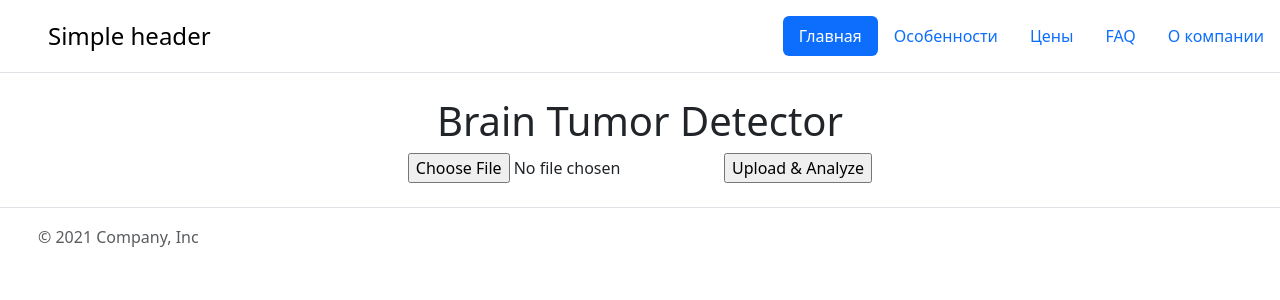
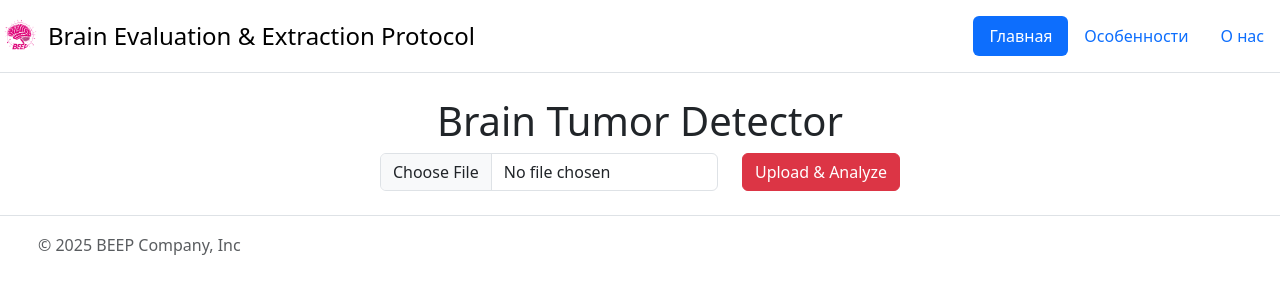
Before and after one commit to DomiStjls/BEEP, a FastAPI app: page / in a window 1280 px wide. Shown: the top 300 px of the page. Run offline with FastAPI, Linux system fonts and the light colour scheme.

Commit message:
design improvements

```diff
--- a/templates/index.html
+++ b/templates/index.html
@@ -1,12 +1,21 @@
 {% extends "main.html" %}
-
+{% block title %}
+qwerty
+{% endblock title %}
 {% block content %}
 <div class="text-center">
     <h1>Brain Tumor Detector</h1>
-    <form method="post" enctype="multipart/form-data">
-        <input type="file" accept="image/png, image/jpeg" name="file" required>
-        <input type="submit" value="Upload & Analyze">
-    </form>
+    <div class="container">
+            <form method="post" enctype="multipart/form-data" class="row justify-content-md-center">
+                <div class="col-md-auto">
+                    <input type="file" accept="image/png, image/jpeg" name="file" required class="form-control">
+                </div>
+                <div class="col-md-auto">
+                    <input type="submit" value="Upload & Analyze" class="btn btn-danger">
+                </div>
+            </form>
+    </div>
+    </div>
     {% if filename1 %}
     <h3>Uploaded image:</h3>
     <div class="container">
--- a/templates/main.html
+++ b/templates/main.html
@@ -3,22 +3,20 @@
 <head>
     <meta charset="UTF-8">
     <meta name="viewport" content="width=device-width, initial-scale=1.0">
-    <title>BEEP</title>
+    <title>{% block title %}{% endblock title %}</title>
     <link href="https://cdn.jsdelivr.net/npm/bootstrap@5.3.5/dist/css/bootstrap.min.css" rel="stylesheet" integrity="sha384-SgOJa3DmI69IUzQ2PVdRZhwQ+dy64/BUtbMJw1MZ8t5HZApcHrRKUc4W0kG879m7" crossorigin="anonymous">
-</head>
-<body style="">
+  </head>
+<body>
   <header class="d-flex flex-wrap justify-content-center py-3 mb-4 border-bottom">
     <a href="/" class="d-flex align-items-center mb-3 mb-md-0 me-md-auto link-body-emphasis text-decoration-none">
-      <svg class="bi me-2" width="40" height="32"><use xlink:href="#bootstrap"></use></svg>
-      <span class="fs-4">Simple header</span>
+      <img class="bi me-2" width="40" height="40" src="{{ url_for('static', path='/logo.png') }}" alt="Our logo">
+      <span class="fs-4">Brain Evaluation & Extraction Protocol      </span>
     </a>
 
     <ul class="nav nav-pills">
-      <li class="nav-item"><a href="#" class="nav-link active" aria-current="page">Главная</a></li>
-      <li class="nav-item"><a href="#" class="nav-link">Особенности</a></li>
-      <li class="nav-item"><a href="#" class="nav-link">Цены</a></li>
-      <li class="nav-item"><a href="#" class="nav-link">FAQ</a></li>
-      <li class="nav-item"><a href="#" class="nav-link">О компании</a></li>
+      <li class="nav-item"><a href="/" class="nav-link active" aria-current="page">Главная</a></li>
+      <li class="nav-item"><a href="/important" class="nav-link">Особенности</a></li>
+      <li class="nav-item"><a href="/about" class="nav-link">О нас</a></li>
     </ul>
   </header>
     {% block content%}
@@ -28,9 +26,8 @@
           <a href="/" class="mb-3 me-2 mb-md-0 text-muted text-decoration-none lh-1">
             <svg class="bi" width="30" height="24"><use xlink:href="#bootstrap"></use></svg>
           </a>
-          <span class="text-muted">© 2021 Company, Inc</span>
+          <span class="text-muted">© 2025 BEEP Company, Inc</span>
         </div>
-
         <ul class="nav col-md-4 justify-content-end list-unstyled d-flex">
           <li class="ms-3"><a class="text-muted" href="#"><svg class="bi" width="24" height="24"><use xlink:href="#twitter"></use></svg></a></li>
           <li class="ms-3"><a class="text-muted" href="#"><svg class="bi" width="24" height="24"><use xlink:href="#instagram"></use></svg></a></li>
```
Also changed, not shown: static/logo.png (added).
